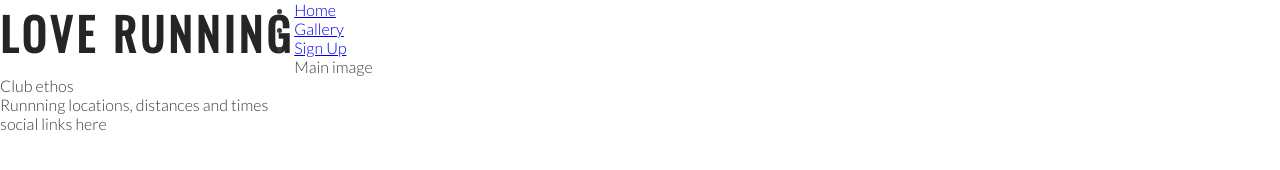
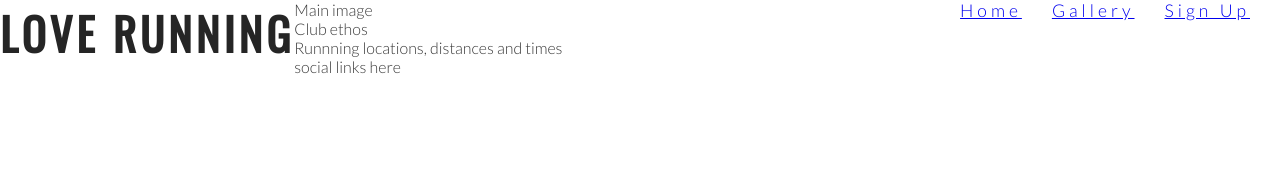
Before and after one commit to BubiniB/love-running, a plain HTML site: page index.html in a window 1280 px wide. Drawn offline with nearby package versions, Linux system fonts and the light colour scheme.

Commit message:
Add style for navbar

```diff
--- a/assets/css/style.css
+++ b/assets/css/style.css
@@ -25,3 +25,16 @@ h1, h2 {
     float: left;
     font-size: 280%;
 }
+
+/* navigation links */
+
+#menu {
+    font-size: 110%;
+    letter-spacing: 4px;
+}
+
+#menu li {
+    float: right;
+    list-style-type: none;
+    margin-right: 30px;
+}
--- a/index.html
+++ b/index.html
@@ -15,16 +15,16 @@
         <a href="index.html">
             <h1 id="logo">Love Running</h1>
         </a>
-        <nav>
+        <nav id="menu">
            <ul>
             <li>
-                <a href="index.html">Home</a>
+                <a href="#">Sign Up</a>
             </li>
             <li>
                 <a href="#">Gallery</a>
             </li>
             <li>
-                <a href="#">Sign Up</a>
+                <a href="index.html">Home</a>
             </li>
            </ul>
         </nav>
```
